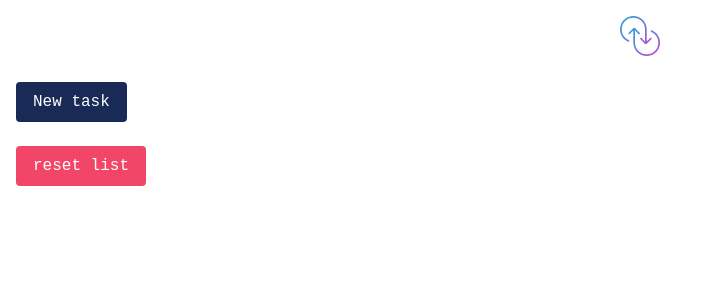
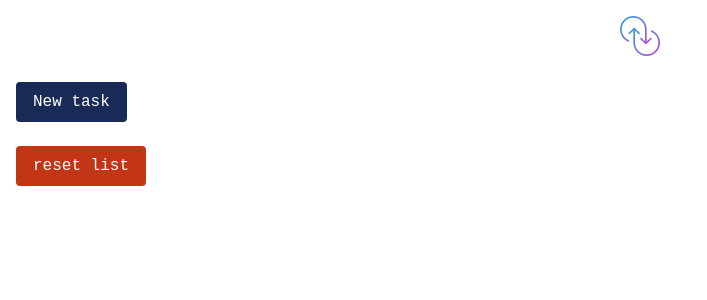
Before and after one commit to jcalixte/failwell, a Vue app: page / in a window 1280 px wide. Shown: the top 300 px of the page, without its empty margins (0-707 px from the left). Built offline with nearby package versions, Linux system fonts and the light colour scheme; a web font is replaced by a local one.

Commit message:
💄 (record) change for danger and warning

```diff
--- a/src/assets/variables.scss
+++ b/src/assets/variables.scss
@@ -5,3 +5,5 @@ $family-primary: $family-monospace;
 $primary: #192a56;
 $info: #40739e;
 $link: #2f3640;
+$danger: #c23616;
+$warning: #fbc531;
--- a/src/modules/record/components/TaskRecordPreview.vue
+++ b/src/modules/record/components/TaskRecordPreview.vue
@@ -28,7 +28,7 @@ const { duration } = useTaskRecordMetadata(taskRecord)
         params: { taskId }
       }"
       class="button is-primary is-light"
-      >start the record</router-link
+      >start recording</router-link
     >
   </div>
 </template>
```
